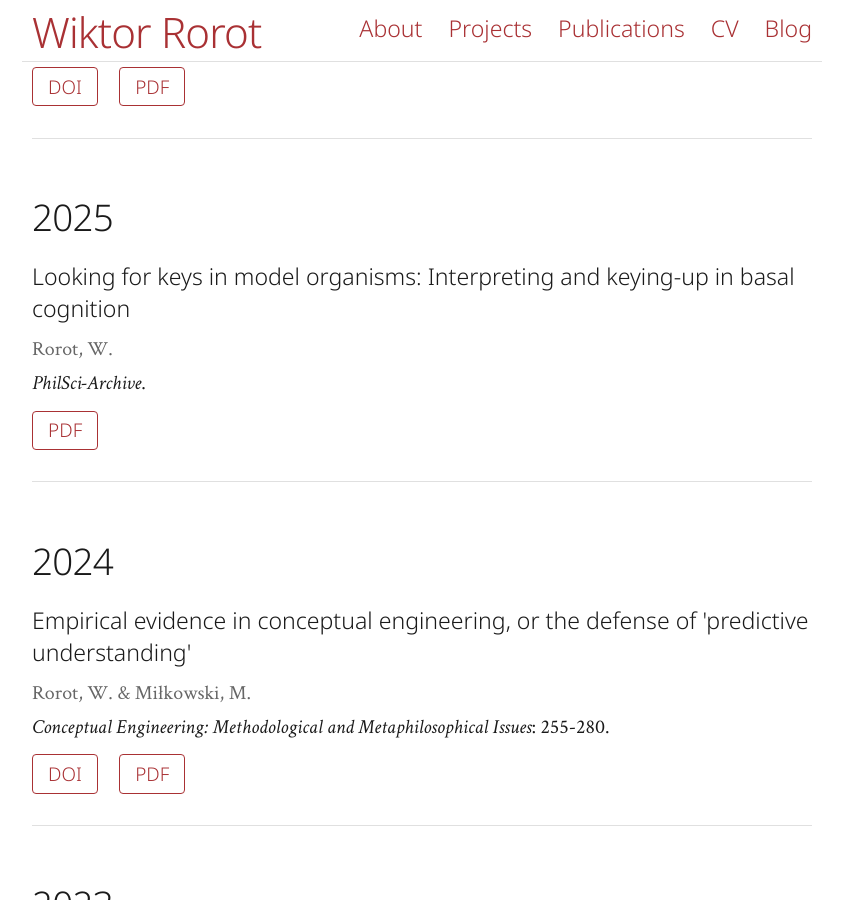
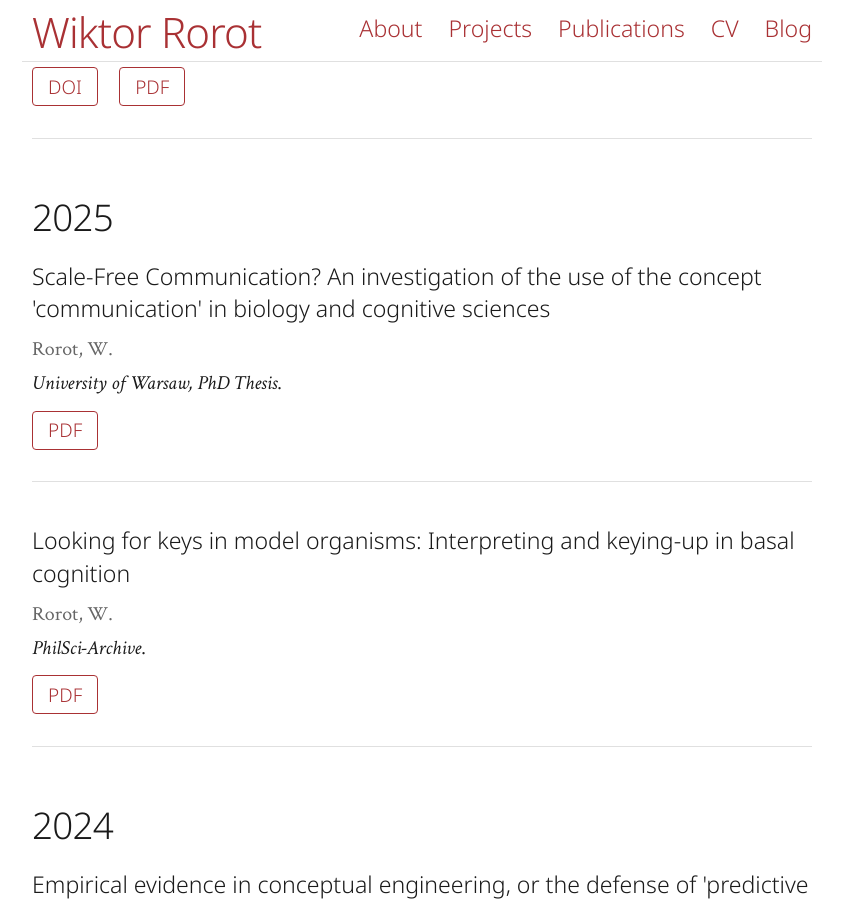
Before and after one commit to wikror/wikror.github.io, a Jekyll site: the page built from publications/index.md, in a window 1280 px wide and 900 px high, scrolled down 1093 px. Shown: the whole window, without its empty margins (218-1061 px from the left). Built offline with Jekyll 4.4.1, drawn with Linux system fonts in a browser that asks for light colours; a style sheet for code colours, icons or effects is not loaded.

Commit message:
added phd thesis

```diff
--- a/_data/publications.yml
+++ b/_data/publications.yml
@@ -31,6 +31,13 @@
   doi: "10.31234/osf.io/xjhya_v1"
   type: "conference"
   pdf: "/files/publications/rorot-raczaszek-leonardi-2026-conceptual.pdf"
+
+- title: "Scale-Free Communication? An investigation of the use of the concept 'communication' in biology and cognitive sciences"
+  authors: "Rorot, W."
+  year: 2025
+  venue: "University of Warsaw, PhD Thesis"
+  type: "preprint"
+  pdf: "/files/publications/rorot-2025-scale-free.pdf"
 
 - title: "Looking for keys in model organisms: Interpreting and keying-up in basal cognition"
   authors: "Rorot, W."
```
Also changed, not shown: 1 other file.
